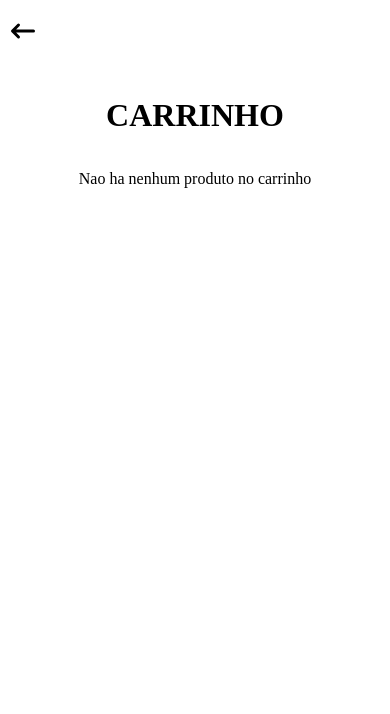
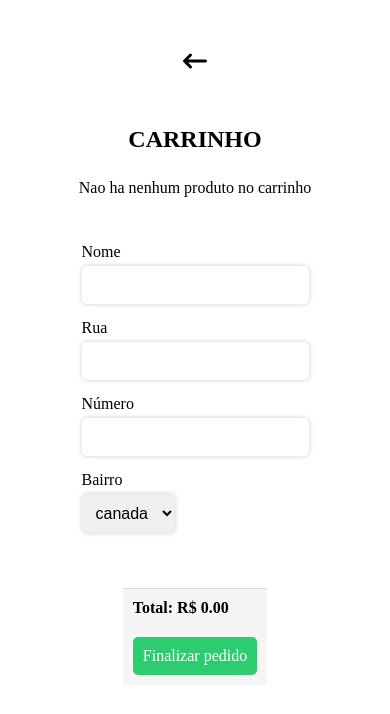
Before and after one commit to andrephelipe/tudo-frito-ilhabela, a React (Vite) app: page /carrinho in a window 390 px wide. Shown: the top 714 px of the page. Built offline with nearby package versions, Linux system fonts and the light colour scheme.

Commit message:
css do carrinho de compras

```diff
--- a/src/Components/Cards.jsx
+++ b/src/Components/Cards.jsx
@@ -39,11 +39,9 @@ function Cards({ products }) {
             {
               Array.isArray(product.sabores) && (
                 <select
-                  name=""
-                  id=""
                   onChange={ (event) => setSaborSelecionado(event.target.value) }
-                  defaultValue={ product.sabores[0] }
                 >
+                  <option value="">Selecione um sabor</option>
                   {product.sabores.map((sabor, index) => (
                     <option key={ index } value={ sabor }>
                       {sabor}
--- a/src/Pages/Carrinho.jsx
+++ b/src/Pages/Carrinho.jsx
@@ -33,6 +33,10 @@ function Carrinho() {
 
   const linkWhatsApp = `https://api.whatsapp.com/send?phone=${numeroWhatsApp}&text=${encodeURIComponent(mensagem)}`;
 
+  const finalizarPedido = () => {
+    console.log('oi');
+  };
+
   return (
     <section>
       <Link to="/">
@@ -48,7 +52,6 @@ function Carrinho() {
             ? <p>Nao ha nenhum produto no carrinho</p>
             : (
 
-              <>
               <ul>
                 {items.map((item, index) => (
                   <li key={ index }>
@@ -114,7 +117,32 @@ function Carrinho() {
                   </li>
                 ))}
               </ul>
-                <span>
+            )
+        }
+      </main>
+
+      <div className="form-container">
+
+        <form className="form-endereco">
+          <label htmlFor="nome">Nome</label>
+          {' '}
+          <input type="text" />
+
+          <label htmlFor="endereco">Rua</label>
+          <input type="text" />
+
+          <label htmlFor="numero">Número</label>
+          <input type="text" />
+
+          <label htmlFor="bairro">Bairro</label>
+          <select name="" id="">
+            <option value="canada">canada</option>
+          </select>
+        </form>
+      </div>
+
+      <footer className="footer-end">
+        <span className="container-data">
           Total: R$
           {' '}
           {total.toFixed(2)}
@@ -123,13 +151,11 @@ function Carrinho() {
           href={ linkWhatsApp }
           target="_blank"
           rel="noopener noreferrer"
+          className="btn-finalizar"
         >
           Finalizar pedido
         </a>
-              </>
-            )
-        }
-      </main>
+      </footer>
     </section>
   );
 }
--- a/src/Pages/carrinho.css
+++ b/src/Pages/carrinho.css
@@ -1,4 +1,4 @@
-Estilo do componente Carrinho
+/* Carrinho */
 section {
   display: flex;
   flex-direction: column;
@@ -24,6 +24,7 @@ ul {
   padding: 0;
   margin: 0;
   width: 100%;
+  overflow-x: hidden; /* esconder barra de rolagem horizontal */
 }
 
 li {
@@ -34,6 +35,7 @@ li {
   border: 1px solid #ccc;
   margin-bottom: 10px;
   width: 100%;
+  box-sizing: border-box; /* incluir borda e padding na largura */
 }
 
 li div {
@@ -91,3 +93,115 @@ button[type="button"]:disabled {
   background-color: #ccc;
   cursor: not-allowed;
 }
+
+/* ENDERECO */
+
+.form-container {
+  display: flex;
+  flex-direction: column;
+  align-items: center;
+  margin-top: 20px;
+  margin: 20px;
+}
+
+.form-endereco {
+  display: flex;
+  flex-direction: column;
+  align-items: flex-start;
+  padding: 20px;
+  border-radius: 10px;
+}
+
+label {
+  margin-bottom: 5px;
+}
+
+input,
+select {
+  padding: 10px;
+  margin-bottom: 15px;
+  border-radius: 5px;
+  border: none;
+  box-shadow: 0 0 5px #ccc;
+  font-size: 16px;
+}
+
+
+/* footer dos preco */
+
+.footer-end {
+  display: flex;
+  justify-content: space-between;
+  align-items: center;
+  padding: 10px;
+  background-color: #f5f5f5;
+  border-top: 1px solid #ddd;
+}
+
+.container-data {
+  font-size: 16px;
+  font-weight: bold;
+}
+
+.btn-finalizar {
+  padding: 10px;
+  background-color: #2ecc71;
+  color: #fff;
+  text-decoration: none;
+  border-radius: 5px;
+  font-size: 16px
+}
+
+@media only screen and (max-width: 768px) {
+  section {
+  margin-top: 30px;
+  }
+
+  main {
+  margin-top: 10px;
+  }
+
+  h2 {
+  font-size: 1.5rem;
+  margin-bottom: 10px;
+  }
+
+  li {
+  flex-direction: column;
+  align-items: flex-start;
+  border: none;
+  padding: 0;
+  margin-bottom: 20px;
+  }
+
+  li div {
+  font-size: 1.2rem;
+  margin-bottom: 5px;
+  }
+
+  li span {
+  font-size: 1rem;
+  margin-bottom: 10px;
+  }
+
+  li button {
+  margin-top: 10px;
+  }
+
+  .form-container {
+  margin-top: 10px;
+  }
+
+  .footer-end {
+  flex-direction: column;
+  align-items: flex-start;
+  }
+
+  .container-data {
+  margin-bottom: 10px;
+  }
+
+  .btn-finalizar {
+  margin-top: 10px;
+  }
+  }
```
Lines whose indentation alone changed are shown as unchanged.
